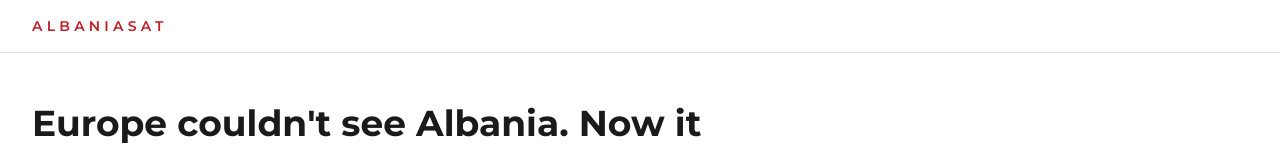
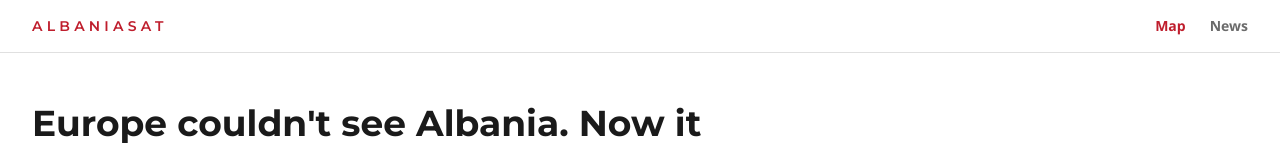
Before and after one commit to virvihuta/AlbaniaSAT, a React (Vite) app in the folder frontend/: page / in a window 1280 px wide. Shown: the top 159 px of the page. Built offline with nearby package versions, Linux system fonts and the light colour scheme; no server answers.

Commit message:
Add navigation for the public pages

```diff
--- /dev/null
+++ b/frontend/src/components/PublicLayout.jsx
@@ -0,0 +1,32 @@
+import { Link, NavLink } from 'react-router-dom'
+
+const links = [
+  { to: '/', label: 'Map' },
+  { to: '/news', label: 'News' },
+]
+
+// Header with navigation for all public pages
+export default function PublicLayout({ children }) {
+  return (
+    <div className="min-h-screen">
+      <header className="flex items-center justify-between border-b border-border px-8 py-4">
+        <Link to="/" className="font-heading text-sm font-semibold uppercase tracking-[0.3em] text-primary">
+          AlbaniaSAT
+        </Link>
+        <nav className="flex gap-6 text-sm font-semibold">
+          {links.map((link) => (
+            <NavLink
+              key={link.to}
+              to={link.to}
+              end={link.to === '/'}
+              className={({ isActive }) => (isActive ? 'text-primary' : 'text-muted hover:text-foreground')}
+            >
+              {link.label}
+            </NavLink>
+          ))}
+        </nav>
+      </header>
+      <main className="px-8 py-12">{children}</main>
+    </div>
+  )
+}
--- a/frontend/src/pages/Home.jsx
+++ b/frontend/src/pages/Home.jsx
@@ -1,19 +1,14 @@
-// Public start page: everyone can see it without login.
-// The interactive map comes here later (goal M-3.3).
+import PublicLayout from '../components/PublicLayout'
+
+// Public start page. The interactive map comes here later (goal M-3.3).
 export default function Home() {
   return (
-    <div className="min-h-screen">
-      <header className="border-b border-border px-8 py-4">
-        <p className="font-heading text-sm font-semibold uppercase tracking-[0.3em] text-primary">AlbaniaSAT</p>
-      </header>
-
-      <main className="px-8 py-12">
-        <h1 className="max-w-2xl text-4xl leading-tight">Europe couldn't see Albania. Now it can.</h1>
-        <p className="mt-4 max-w-xl text-muted">Land cover of Albania, classified from Sentinel-2 satellite images.</p>
-        <div className="mt-10 flex h-96 items-center justify-center rounded-lg border border-border bg-surface text-muted">
-          The map will live here.
-        </div>
-      </main>
-    </div>
+    <PublicLayout>
+      <h1 className="max-w-2xl text-4xl leading-tight">Europe couldn't see Albania. Now it can.</h1>
+      <p className="mt-4 max-w-xl text-muted">Land cover of Albania, classified from Sentinel-2 satellite images.</p>
+      <div className="mt-10 flex h-96 items-center justify-center rounded-lg border border-border bg-surface text-muted">
+        The map will live here.
+      </div>
+    </PublicLayout>
   )
 }
```
